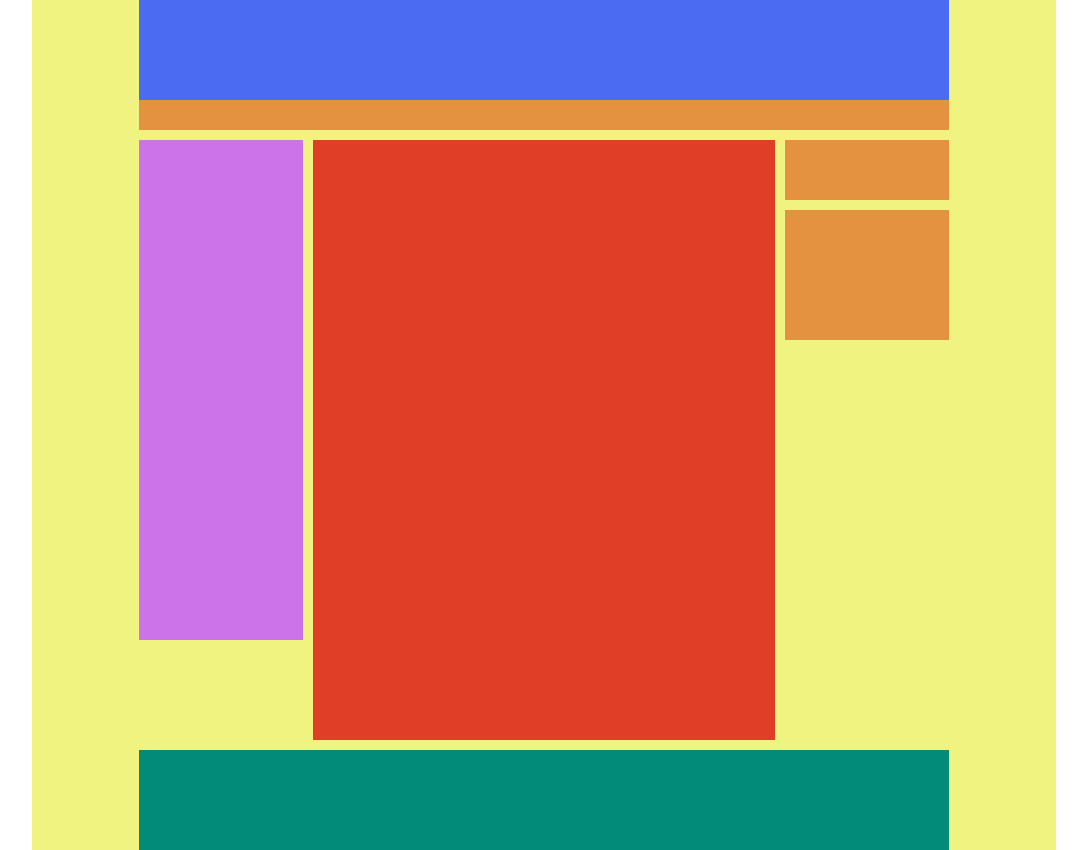
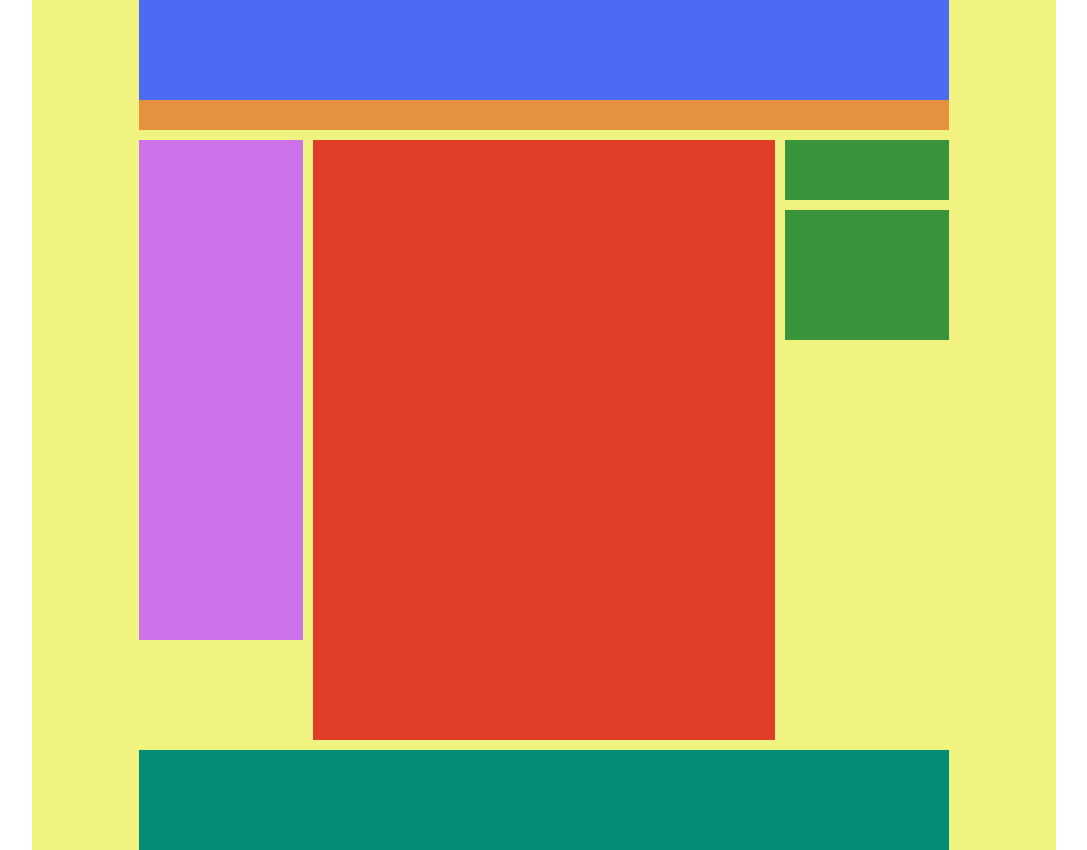
Before and after one commit to geffen007/htmlcss-struttura-wp, a plain HTML site: page index.html in a window 1280 px wide. Shown: the whole page, without its empty margins (96-1183 px from the left). Drawn offline with Linux system fonts and the light colour scheme.

Commit message:
layout 2

```diff
--- a/css/style.css
+++ b/css/style.css
@@ -52,7 +52,14 @@ nav {
 
 aside {
     width: 20%;
+}
+
+aside .box {
+    margin-left: 0;
+    margin-right: 0;
+    margin-bottom: 10px;
     background-color: #39943c;
+
 }
 
 .left {
@@ -70,9 +77,7 @@ main {
 }
 
 .right {
-    background-color: #e49240;
     float: right;
-    margin-bottom: 10px;
 }
 
 .ads {
--- a/index.html
+++ b/index.html
@@ -16,16 +16,16 @@
 
                     </nav>
                         <div class="middle clearfix">
+
                             <aside class="left box">
 
                             </aside>
                             <main class= "box">
 
                             </main>
-                            <aside class="right ads box">
-
-                            </aside>
-                            <aside class="right link box">
+                            <aside class="right box">
+                                <div class="ads box"></div>
+                                <div class="link box"></div>
 
                             </aside>
 
```
